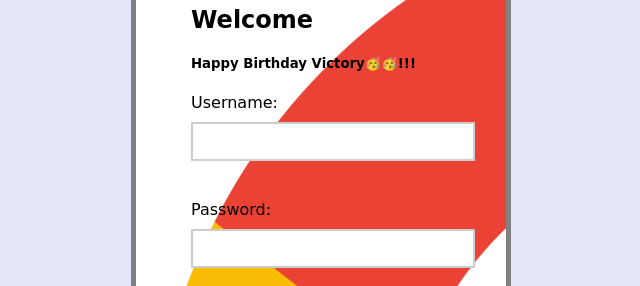
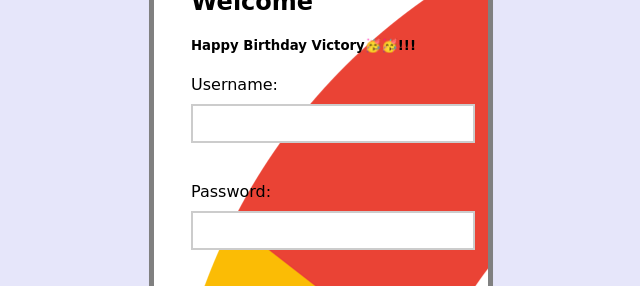
Before and after one commit to samueloyelakin2008/Adigun-Victory-Present, a plain HTML site: page Present For Victory/Index2.html in a window 1280 px wide. Shown: the part 155-441 px from the top of the page, without its empty margins (319-959 px from the left). Drawn offline with Linux system fonts and the light colour scheme.

Commit message:
Update style2.css

```diff
--- a/Present For Victory/style2.css
+++ b/Present For Victory/style2.css
@@ -6,7 +6,7 @@ body {
 .container {
     max-width: 300px;
     margin: 40px auto;
-    padding: 35px;
+    padding:17px;
     background-color: #fff;
     border: 5px solid grey;
     box-shadow: 0 0 1px rgba(0, 0, 0, 0.1);
```
